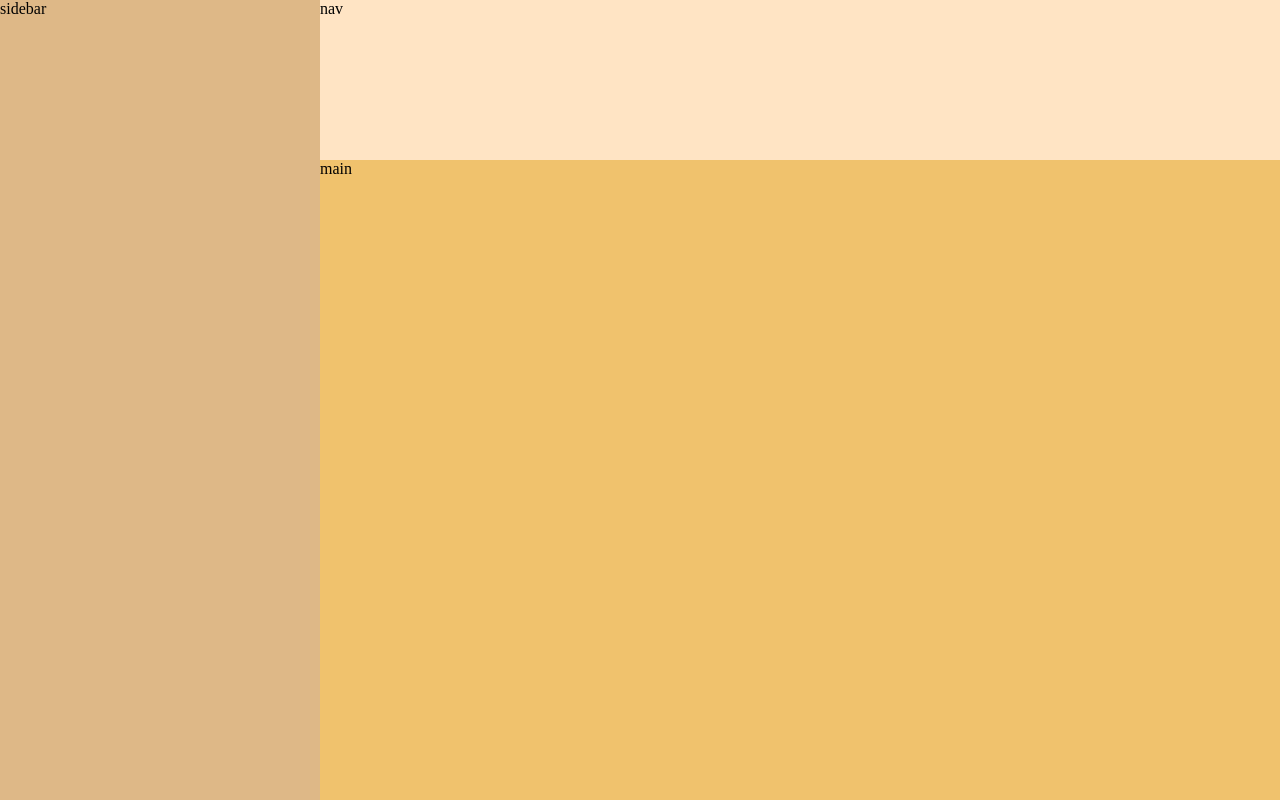
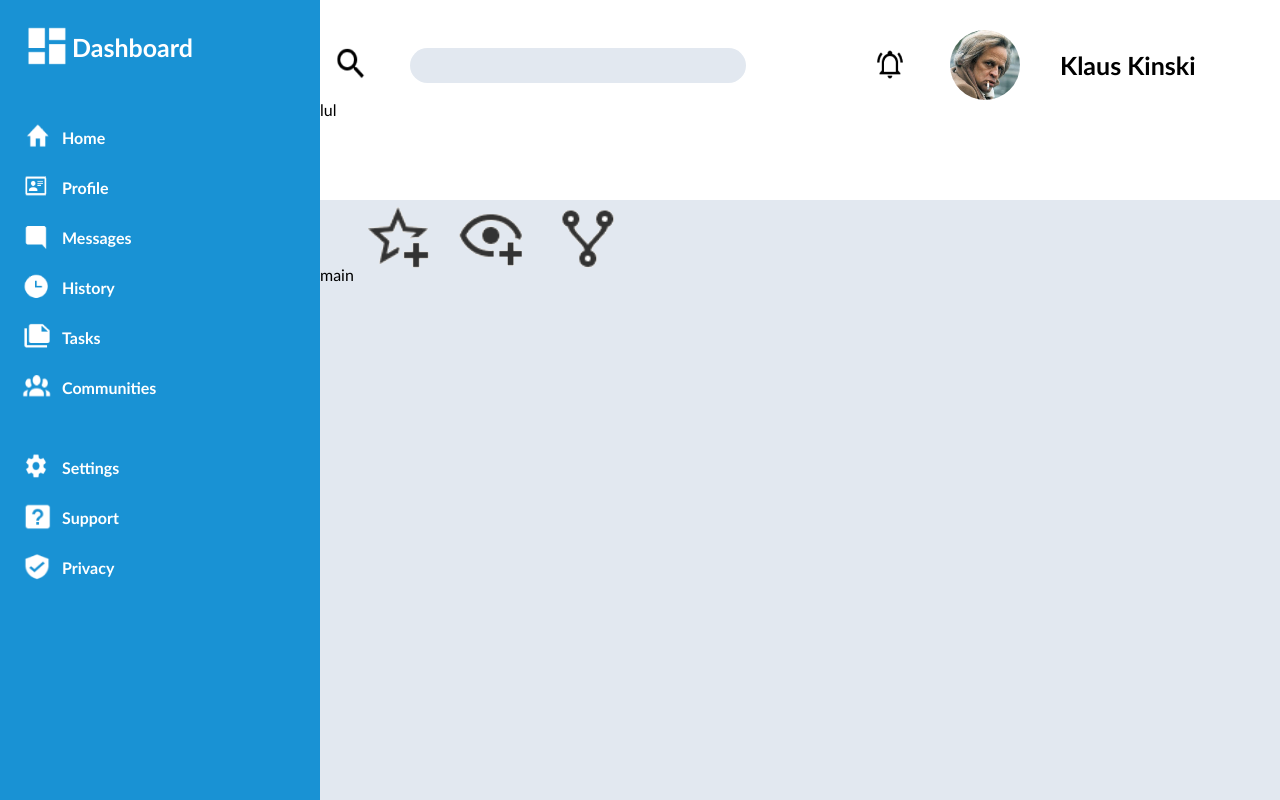
Before and after one commit to paeppler/admin_dashboard, a plain HTML site: page index.html in a window 1280 px wide. Drawn offline with Linux system fonts and the light colour scheme.

Commit message:
continue layout

```diff
--- a/index.html
+++ b/index.html
@@ -8,9 +8,37 @@
 </head>
 <body>
   <conatiner class="wrapper">
-    <div class="sidebar">sidebar</div>
-    <div class="nav">nav</div>
-    <div class="main"> main </div>
+    <div class="sidebar">
+      <span id="dashboard"><img src="images/logo.png" id="logo">  Dashboard</span>
+      <span class="gap"><img class="icon" src="images/home.png">Home</span>
+      <span><img class="icon" src="images/profile.png">Profile</span>
+      <span><img class="icon" src="images/messages.png">Messages</span>
+      <span><img class="icon" src="images/history.png">History</span>
+      <span><img class="icon" src="images/tasks.png">Tasks</span>
+      <span><img class="icon" src="images/communities.png">Communities</span>
+      <span class="gap"><img class="icon" src="images/settings.png">Settings</span>
+      <span><img class="icon" src="images/support.png">Support</span>
+      <span><img class="icon" src="images/privacy.png">Privacy</span>
+    </div>
+
+    <div class="nav">
+      <div class="nav-upper">
+        <img src="images/search_icon.png" class="nav-icon">
+        <form action="search"><input type="text"> </input></form>
+        <img src="images/bell.png" class="nav-icon">
+        <img src="images/kinski.jpg" class="kinski-img">
+        <div class="name">Klaus Kinski</div>
+      </div>
+      <div class="nav-lower">
+        lul
+      </div>
+    </div>
+
+    <div class="main"> main
+      <img src="images/star.png">
+      <img src="images/eye.png">
+      <img src="images/share.png">
+    </div>
   </conatiner>
 
 
--- a/styles.css
+++ b/styles.css
@@ -1,6 +1,7 @@
 * {
   margin: 0;
   padding: 0;
+  font-family: 'Gill Sans', 'Gill Sans MT', Calibri, 'Trebuchet MS', sans-serif;
 }
 
 
@@ -14,16 +15,92 @@
 }
 
 .sidebar {
+  display: flex;
+  flex-direction: column;
   grid-area: sidebar;
-  background-color: burlywood;
+  font-weight: bold;
+  padding: 12px;
+  color: white;
+  background-color: #1992d4;
 }
 
+.gap {
+  padding-top: 40px;
+}
+
+#dashboard {
+  font-size: 25px;
+}
+
+span {
+  padding: 10px;
+  display: flex;
+  align-items: center;
+  align-self: start;
+  font-size: 16px;
+}
+
+#logo {
+  width: 50px;
+  height: 50px;
+}
+
+.icon {
+  padding-right: 10px;
+  height: 30px;
+  width: 30px;
+}
+
+
 .nav {
+  display: grid;
+  grid-template: 1fr 1fr / 1fr;
   grid-area: nav;
-  background-color: bisque;
+  background-color: white;
+}
+
+.nav-upper {
+  margin: 30px 0 0 10px;
+  display: grid;
+  grid-template: 1fr / auto 1fr auto auto auto;
+  gap: 40px;
+  align-items: center;
+  justify-items: center;
+  font-weight: bold;
+}
+
+
+input {
+  height: 35px;
+  border: none;
+  border-radius: 20px;
+  background-color: #e2e8f0 ;
+}
+
+form {
+  display: grid;
+  width: 80%;
+  padding-right: 20%;
+}
+
+.nav-icon {
+  height: 40px;
+  width: 40px;
+}
+
+.kinski-img {
+  width: 70px;
+  height: 70px;
+  border-radius: 700px;
+}
+
+.name {
+  font-size: 25px;
+  width: 170px;
+  padding-right: 50px;
 }
 
 .main {
   grid-area: main;
-  background-color: rgb(240, 194, 109);
+  background-color: #e2e8f0;
 }
```
Also changed, not shown: images/bell.png (added), images/communities.png (added), images/eye.png (added), images/history.png (added), images/home.png (added), images/kinski.jpg (added), images/logo.png (added), images/messages.png (added), images/privacy.png (added), images/profile.png (added), images/search_icon.png (added), images/settings.png (added), images/share.png (added), images/star.png (added), 2 more files.
